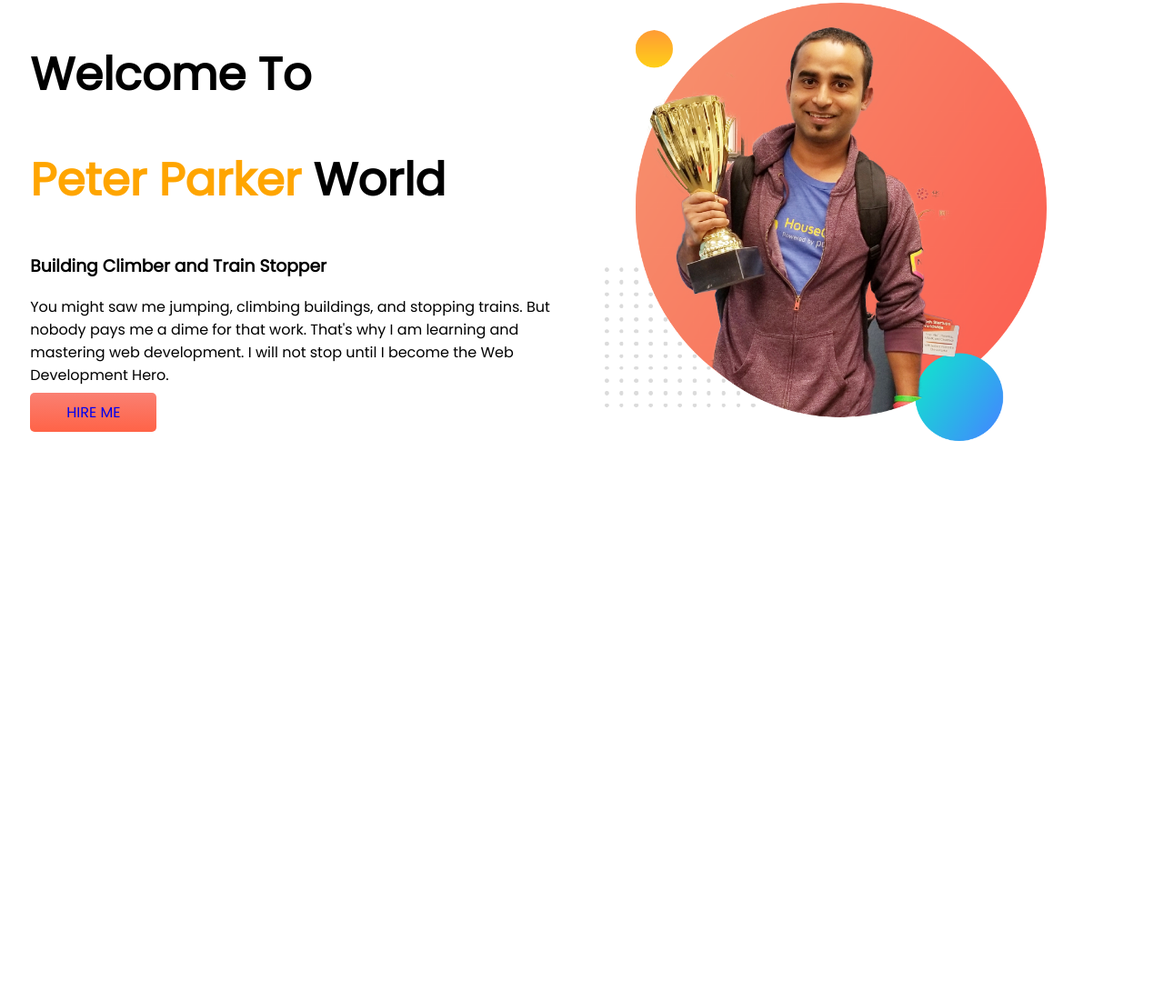
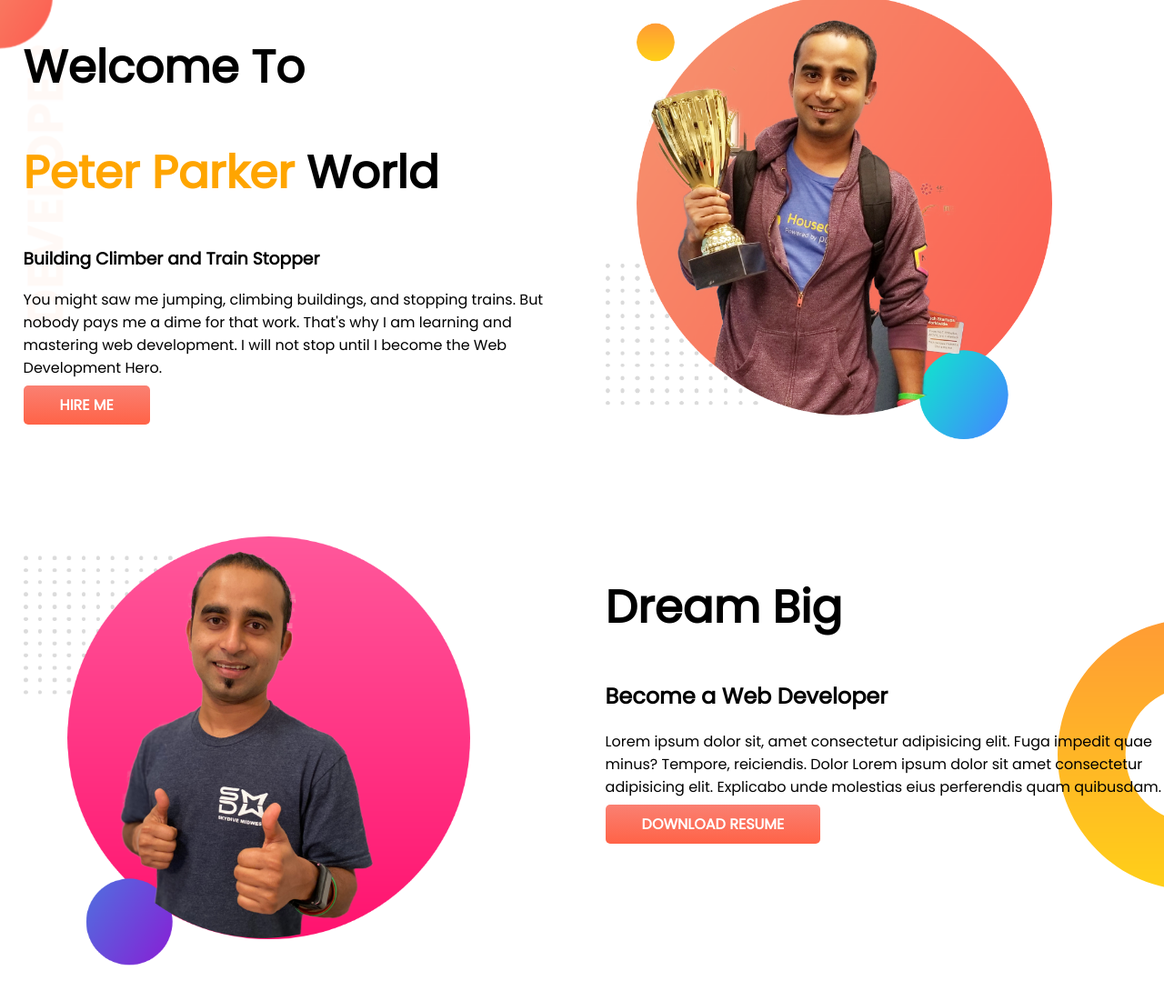
Before and after one commit to Saifursaimon/developer-portfolio, a plain HTML site: page index.html in a window 1280 px wide. Shown: the part 5-1106 px from the top of the page at 91% size. Before the commit the page ends 800 px from the top, so only its background shows below. Drawn offline with Linux system fonts and the light colour scheme.

Commit message:
dream big section added

```diff
--- a/index.html
+++ b/index.html
@@ -11,7 +11,7 @@
     <link rel="stylesheet" href="style.css">
 </head>
 <body>
-    <section>
+    <section class="top-banner">
         <div class="half-width">
             <h1>Welcome To</h1>
             <h1><span class="orange-color">Peter Parker</span> World</h1>
@@ -23,5 +23,18 @@
             <img src="./images/jhankar.png" alt="">
         </div>
     </section>
+    <section class="dream-big">
+        <div class="half-width">
+            <img src="./images/jhankar2.png" alt="">
+        </div>
+        <div class="half-width">
+            <h1>Dream Big</h1>
+            <h2>Become a Web Developer</h2>
+            <p>Lorem ipsum dolor sit, amet consectetur adipisicing elit. Fuga impedit quae minus? Tempore, reiciendis. Dolor Lorem ipsum dolor sit amet consectetur adipisicing elit. Explicabo unde molestias eius perferendis quam quibusdam.</p>
+            <a class="link-button" href="#" target="_blank">DOWNLOAD RESUME</a>
+
+        </div>
+
+    </section>
 </body>
 </html>
--- a/style.css
+++ b/style.css
@@ -1,5 +1,6 @@
 body{
     font-family: 'Poppins', sans-serif;
+    margin: 0;
 }
 h1{
     font-size: 50px;
@@ -9,6 +10,7 @@ h1{
 }
 section{
     display: flex;
+    margin-bottom: 100px;
 }
 .half-width{
     width: 50%;
@@ -23,5 +25,16 @@ section{
     background-image: linear-gradient(salmon, tomato);
     padding: 10px 40px;
     border-radius: 5px;
+    color: white;
+    font-weight: 700;
 
 }
+.top-banner{
+    background-image: url(./images/top-banner.png);
+    background-repeat: no-repeat;
+}
+.dream-big{
+    background-image: url(./images/dream-bg.png);
+    background-repeat: no-repeat;
+    background-position: right;
+}
```
